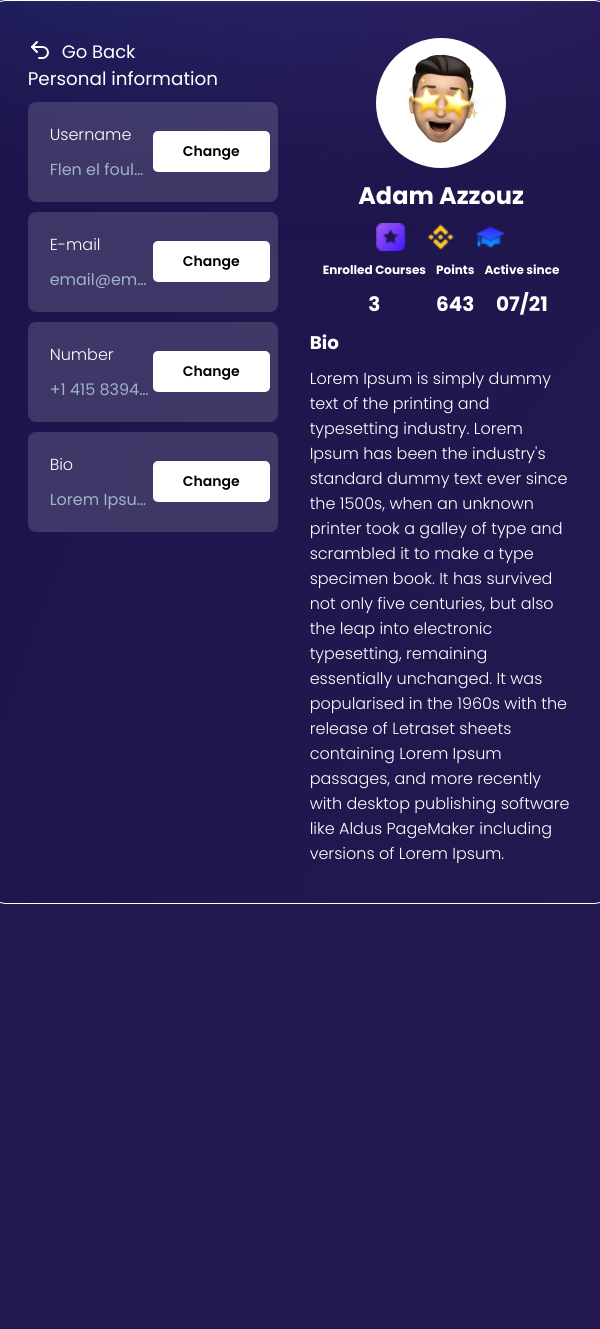
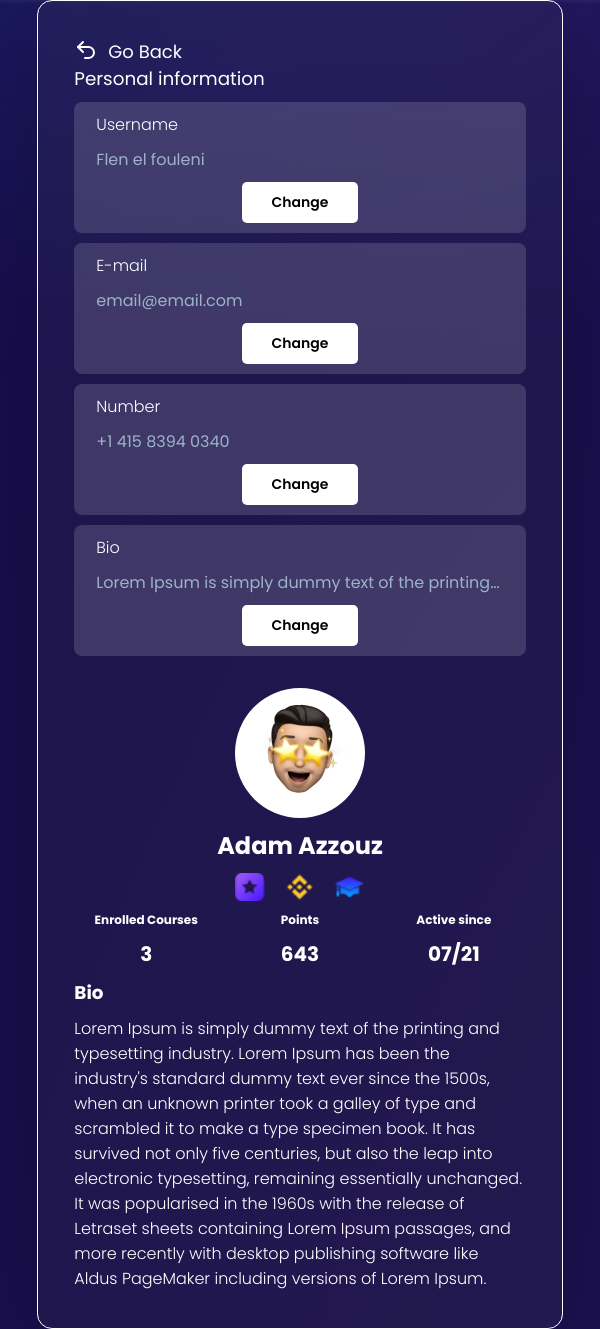
Before and after one commit to Tunisian-Top-G-s/TTG-Dash, a Django app: page /personal_info/ in a window 600 px wide; the page is wider, and only the part inside the window is pictured. Shown: the part 60-1389 px from the top of that part. Before the commit the page ends 964 px from the top of that part, so only its background shows below. Run offline with Django 5.2, Linux system fonts and the light colour scheme; parts of the project's set-up code (start-up, migrations or seed data) failed here and were passed over; some libraries are stand-ins or nearby versions; some web fonts are replaced.

Commit message:
Kyrix Settings Responsive

```diff
--- a/static/styles/personalInfo.css
+++ b/static/styles/personalInfo.css
@@ -169,28 +169,25 @@ main {
 
 /* media queries */
 
-/* extra small devices (phones, 600px and down) */
-@media only screen and (max-width: 600px) {
+
+
+
+/* large devices (laptops/desktops, 992px and up) */
+@media only screen and (min-width: 992px) and (max-width: 1440px) {
   main {
-    padding-left: 2rem;
-    padding-right: 2rem;
+    padding-left: 3rem;
+    padding-right: 3rem;
   }
 
   .personal-information-section {
-    width: 300px;
+    width: 850px;
     padding: 2rem;
   }
 
-  .personal-information-section > .h1-text {
-    font-size: 30px;
-    font-weight: 700;
-  }
-
   .card-item {
-    width: 250px;
+    width: 400px;
   }
 }
-
 /* small devices (portrait tablets and large phones, 600px and up) */
 @media only screen and (min-width: 600px) and (max-width: 768px) {
   main {
@@ -199,6 +196,7 @@ main {
   }
 
   .personal-information-section {
+    flex-direction: column;
     width: 620px;
     padding: 2rem;
   }
@@ -207,21 +205,39 @@ main {
     font-size: 30px;
     font-weight: 700;
   }
+  .flex-col{
+    width: 100%;
+  }
+  .card-item{
+    width: 100%;
+  }
 }
-
-/* large devices (laptops/desktops, 992px and up) */
-@media only screen and (min-width: 992px) and (max-width: 1440px) {
+/* extra small devices (phones, 600px and down) */
+@media only screen and (max-width: 600px) {
   main {
-    padding-left: 5rem;
-    padding-right: 5rem;
+    padding-left: 1rem;
+    padding-right: 1rem;
+    width: 100%;
   }
 
   .personal-information-section {
-    width: 800px;
+    flex-direction: column;
+    width: 100%;
     padding: 2rem;
   }
 
-  .card-item {
-    width: 400px;
+  .personal-information-section > .h1-text {
+    font-size: 30px;
+    font-weight: 700;
+  }
+  .flex-col{
+    width: 100%;
+  }
+  .card-item{
+    width: 100%;
+    flex-direction: column;
+    height: auto;
+    padding: 10px 22px;
+    gap: 10px;
   }
 }
--- a/static/styles/serverChat.css
+++ b/static/styles/serverChat.css
@@ -177,7 +177,6 @@ button{
     background-color: #2ECC71;
     transition: background-color 0.5s ease;
     border: 3px solid #1c153e;
-    border: 0.5px solid #ffffff4e;
 }
 .user-container{
     display: flex;
--- a/templates/personalInfo.html
+++ b/templates/personalInfo.html
@@ -56,12 +56,7 @@
                   typesetting industry. Lorem Ipsum has been the industry's
                   standard dummy text ever since the 1500s, when an unknown
                   printer took a galley of type and scrambled it to make a type
-                  specimen book. It has survived not only five centuries, but
-                  also the leap into electronic typesetting, remaining
-                  essentially unchanged. It was popularised in the 1960s with
-                  the release of Letraset sheets containing Lorem Ipsum
-                  passages, and more recently with desktop publishing software
-                  like Aldus PageMaker including versions of Lorem Ipsum.</span
+                  specimen book. </span
                 >
               </div>
 
--- a/templates/settings.html
+++ b/templates/settings.html
@@ -67,7 +67,6 @@
 
 {% endblock main %}
 
-{% block footer %}{% endblock footer %}
 
 {% block scripts %}
 <script>
```
Also changed, not shown: static/styles/settings.css (+16 -2 lines).
